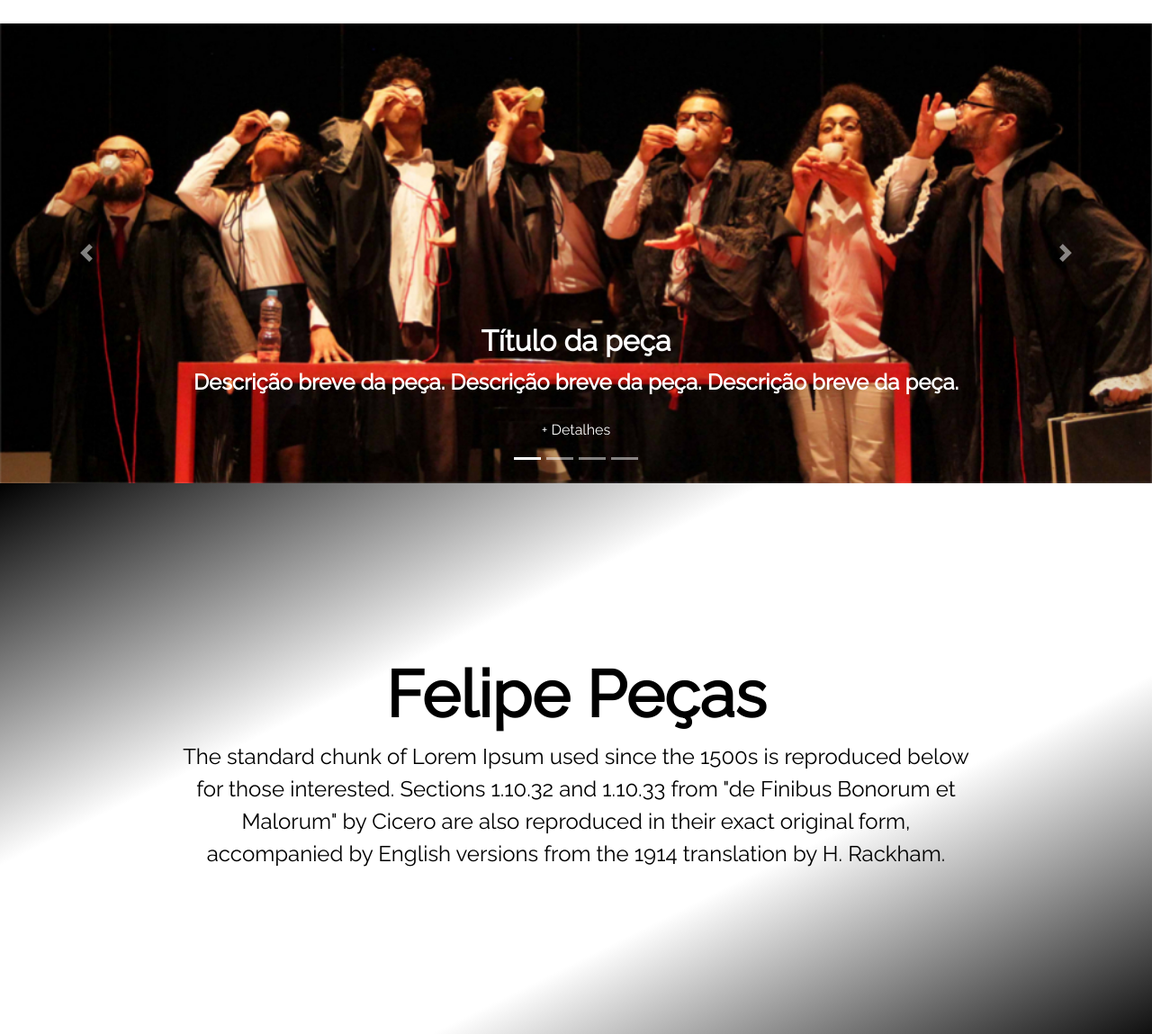
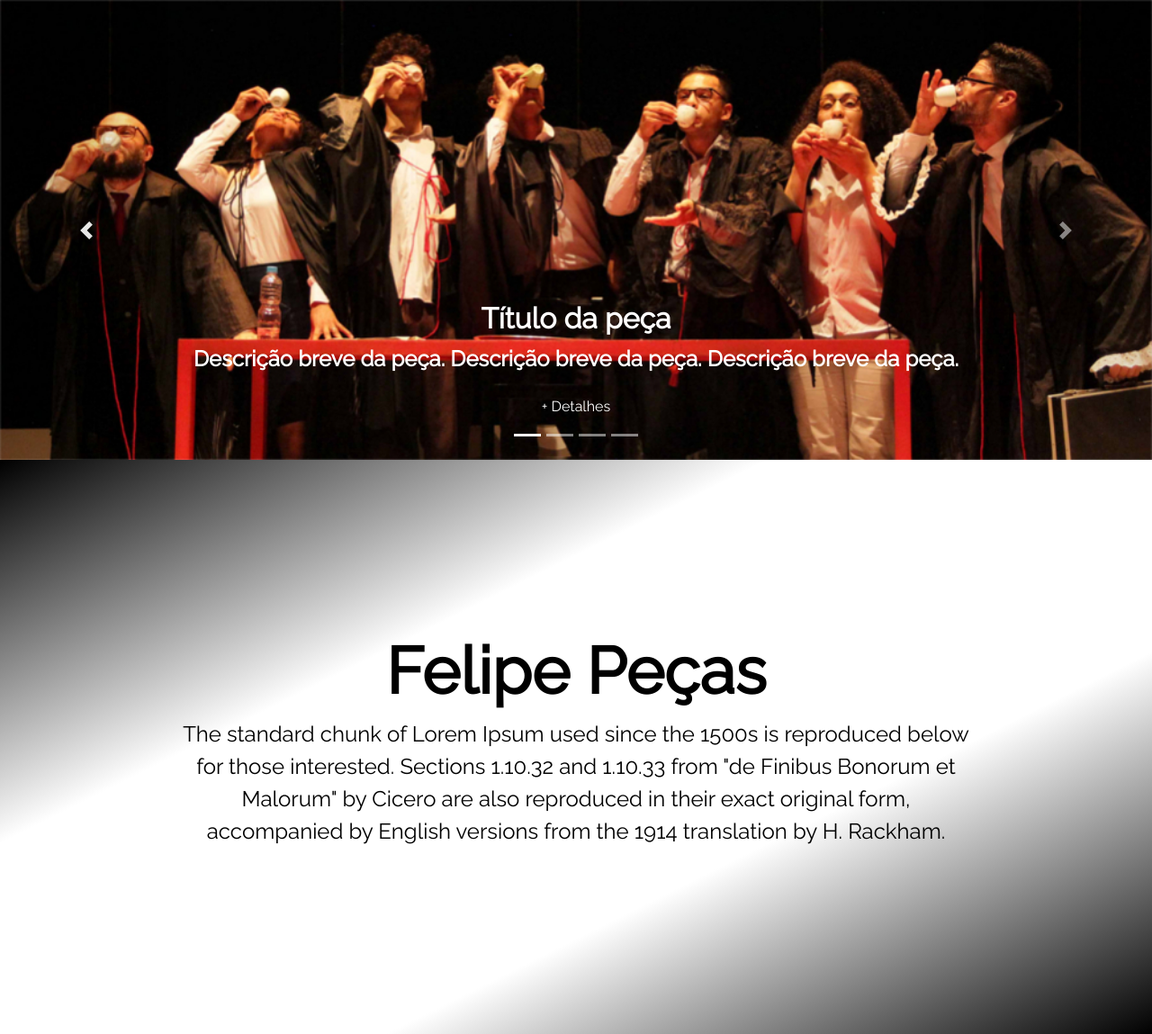
Before and after one commit to dennerEfisio/Equipe-4-Trainee-2019.2, a PHP site: page /home.html in a window 1280 px wide. Shown: the top 1149 px of the page at 90% size. Run offline with PHP 8.4, Linux system fonts and the light colour scheme.

Commit message:
Remoção do padding-top do carousel

```diff
--- a/view/css/style.css
+++ b/view/css/style.css
@@ -18,7 +18,6 @@
 }
 
 .produtosHome {
-    padding-top: 2%;
     width: 100%;
     background-color: white;
 }
```
